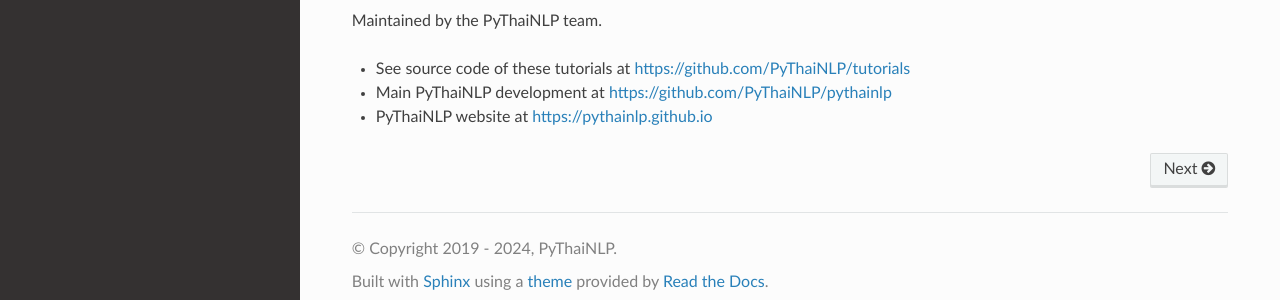
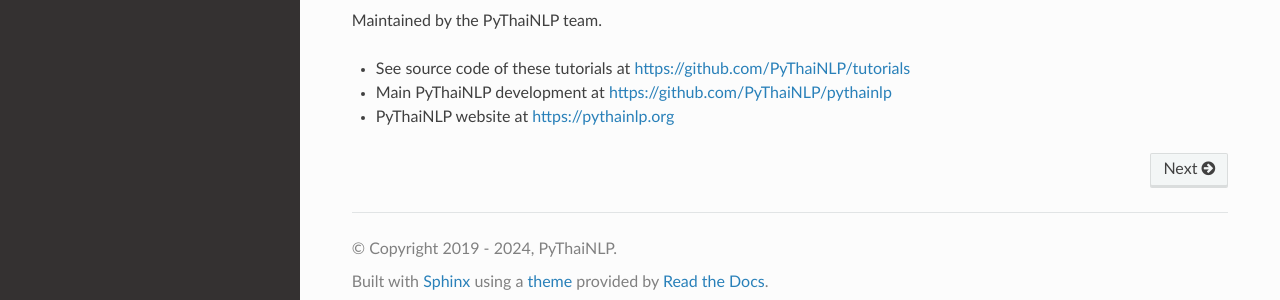
Before and after one commit to PyThaiNLP/tutorials, a Sphinx documentation site: the page built from source/index.rst, in a window 1280 px wide and 997 px high. Shown: the part 679-979 px from the top of the window. Built offline with Sphinx 7.4.7 and the Read the Docs theme 2.0.0, drawn with Linux system fonts in a browser that asks for light colours; some of the changed lines change nothing that is shown.

Commit message:
Update index.rst

```diff
--- a/source/index.rst
+++ b/source/index.rst
@@ -20,4 +20,4 @@ Maintained by the PyThaiNLP team.
 
 * See source code of these tutorials at https://github.com/PyThaiNLP/tutorials
 * Main PyThaiNLP development at https://github.com/PyThaiNLP/pythainlp
-* PyThaiNLP website at https://pythainlp.github.io
+* PyThaiNLP website at https://pythainlp.org
```
